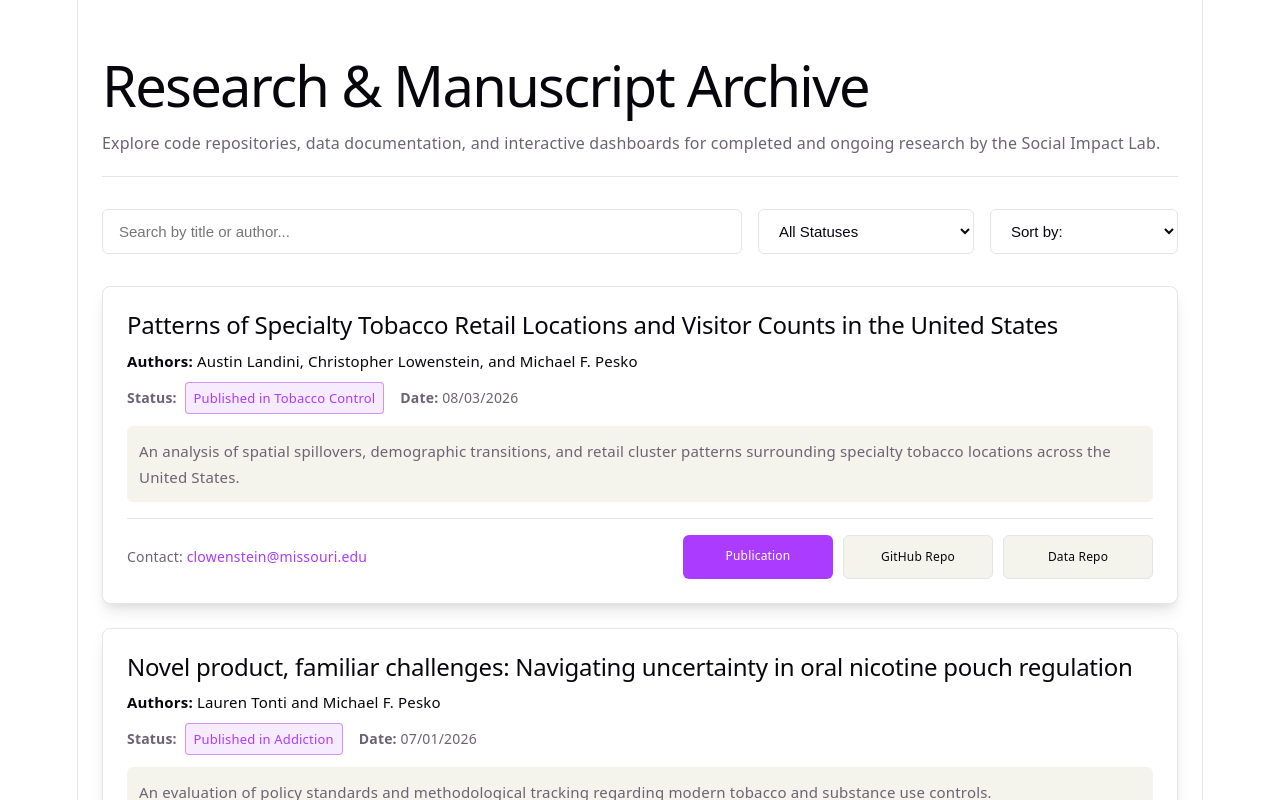
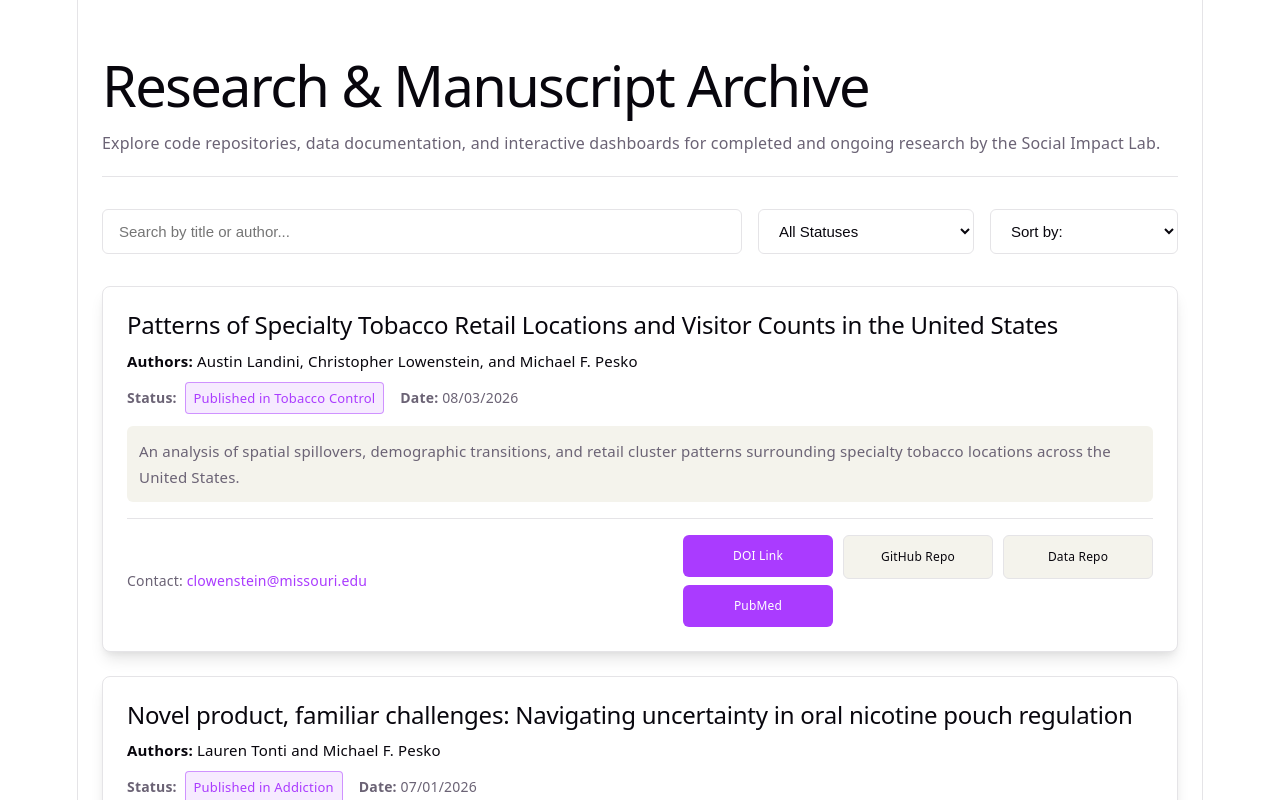
Before and after one commit to Social-Impact-Lab-SIL/SIL-Publications-Archive, a React (Vite) app: page / in a window 1280 px wide. Shown: the top 800 px of the page. Built offline with nearby package versions, Linux system fonts and the light colour scheme.

Commit message:
Update Publication Links

```diff
--- a/src/App.jsx
+++ b/src/App.jsx
@@ -15,6 +15,7 @@ export default function App() {
       repoLink: "https://github.com/Social-Impact-Lab-SIL/SpecialtyTobaccoDatabase",
       dataRepoLink: "https://github.com/Social-Impact-Lab-SIL/SIL-Data-Repository/tree/main/Specialty-Tobacco",
       pubLink: "https://doi.org/10.1136/tc-2026-060085",
+      pubMedLink: "https://pubmed.ncbi.nlm.nih.gov/42425894/", // Placeholder/Associated PMID link structure
       contact: "clowenstein@missouri.edu"
     },
     {
@@ -23,8 +24,10 @@ export default function App() {
       status: "Published in Addiction",
       date: "07/01/2026",
       abstract: "An evaluation of policy standards and methodological tracking regarding modern tobacco and substance use controls.",
-      repoLink: "https://github.com/Social-Impact-Lab-SIL/SIL-Data-Repository",
+      // repoLink removed as requested
+      dataRepoLink: "https://github.com/Social-Impact-Lab-SIL/SIL-Data-Repository",
       pubLink: "https://doi.org/10.1111/add.70531",
+      pubMedLink: "https://pubmed.ncbi.nlm.nih.gov/",
       contact: "ltonti@missouri.edu"
     },
     {
@@ -35,6 +38,7 @@ export default function App() {
       abstract: "An empirical examination of cigar tax standardisation frameworks, pricing behavior, and cross-market substitution effects.",
       repoLink: "https://github.com/Social-Impact-Lab-SIL/CigarTaxStandardisation",
       pubLink: "https://doi.org/10.1136/tc-2026-060077",
+      pubMedLink: "https://pubmed.ncbi.nlm.nih.gov/42425894/",
       contact: "rachelfung@missouri.edu"
     }
   ];
@@ -69,9 +73,19 @@ export default function App() {
     return 0; // Default array order
   });
 
-  // Fixed slot order: Publication (col 1), GitHub Repo (col 2), Data Repo (col 3).
+  // Button layout configuration columns:
+  // Column 1: Stacked Publication Links (DOI Link on top, PubMed below)
+  // Column 2: GitHub Repo
+  // Column 3: Data Repo
   const buttonSlots = [
-    { key: 'pubLink', label: 'Publication', variant: 'primary' },
+    {
+      key: 'pubLinksStack',
+      isStack: true,
+      slots: [
+        { key: 'pubLink', label: 'DOI Link', variant: 'primary' },
+        { key: 'pubMedLink', label: 'PubMed', variant: 'primary' }
+      ]
+    },
     { key: 'repoLink', label: 'GitHub Repo', variant: 'secondary' },
     { key: 'dataRepoLink', label: 'Data Repo', variant: 'secondary' }
   ];
@@ -231,13 +245,45 @@ export default function App() {
                   Contact: <a href={`mailto:${pub.contact}`} style={{ color: 'var(--accent)', textDecoration: 'none' }}>{pub.contact}</a>
                 </span>
 
-                {/* Right Side: 3 fixed-width slots */}
+                {/* Right Side: 3 fixed-width slots grid */}
                 <div style={{
                   display: 'grid',
                   gridTemplateColumns: 'repeat(3, minmax(110px, 150px))',
-                  gap: '10px'
+                  gap: '10px',
+                  alignItems: 'start'
                 }}>
-                  {buttonSlots.map(slot => {
+                  {buttonSlots.map((slot, sIdx) => {
+                    if (slot.isStack) {
+                      return (
+                        <div key={sIdx} style={{ display: 'flex', flexDirection: 'column', gap: '8px' }}>
+                          {slot.slots.map(subSlot => {
+                            const url = pub[subSlot.key];
+                            if (url) {
+                              return (
+                                <a
+                                  key={subSlot.key}
+                                  href={url}
+                                  target="_blank"
+                                  rel="noopener noreferrer"
+                                  style={subSlot.variant === 'primary' ? primaryStyle : secondaryStyle}
+                                >
+                                  {subSlot.label}
+                                </a>
+                              );
+                            }
+                            return (
+                              <div
+                                key={subSlot.key}
+                                aria-hidden="true"
+                                style={{ ...buttonBaseStyle, visibility: 'hidden', pointerEvents: 'none' }}
+                              >
+                                {subSlot.label}
+                              </div>
+                            );
+                          })}
+                        </div>
+                      );
+                    } else {
                       const url = pub[slot.key];
                       if (url) {
                         return (
@@ -261,6 +307,7 @@ export default function App() {
                           {slot.label}
                         </div>
                       );
+                    }
                   })}
                 </div>
               </div>
```
Lines whose indentation alone changed are shown as unchanged.
